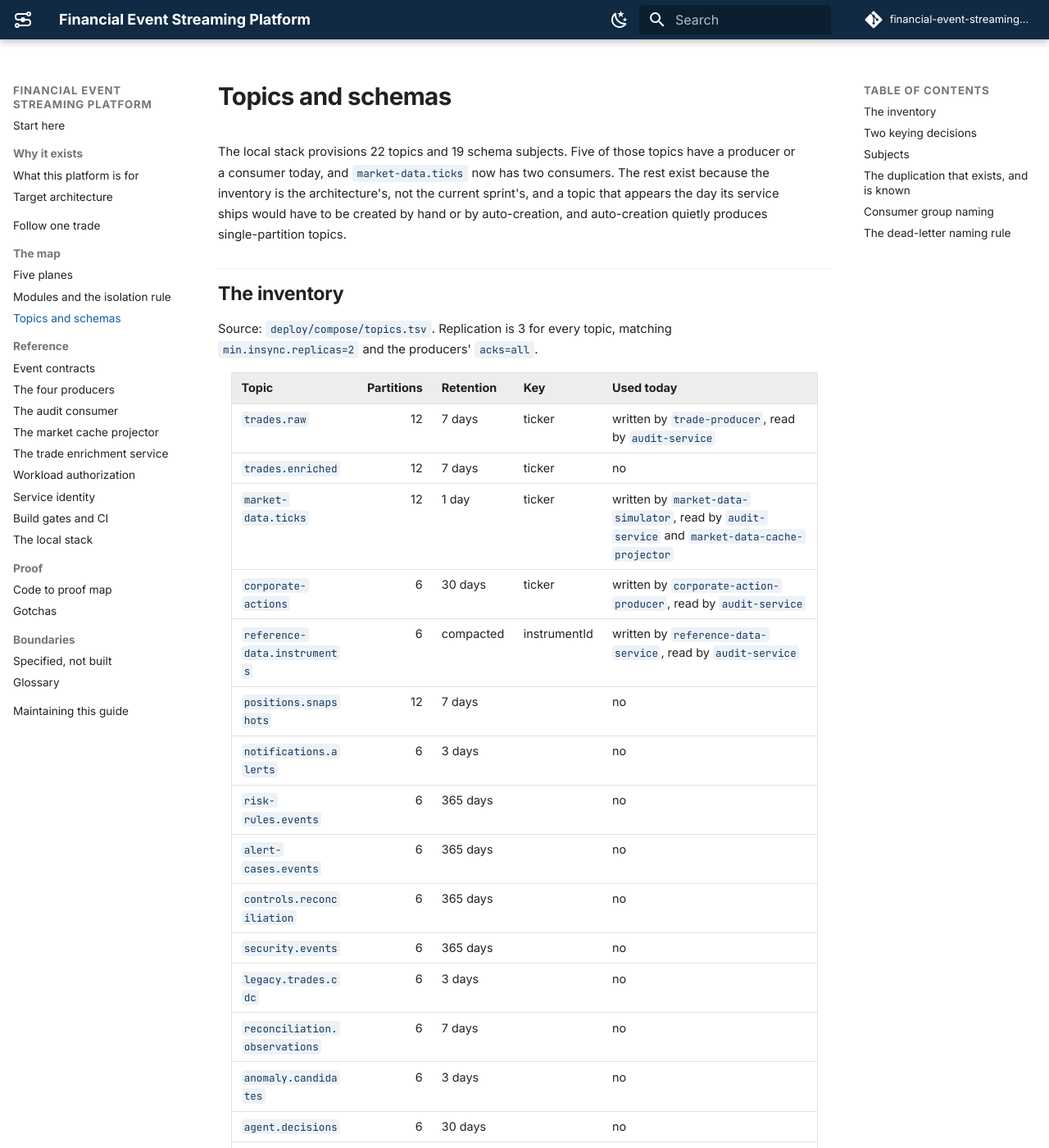
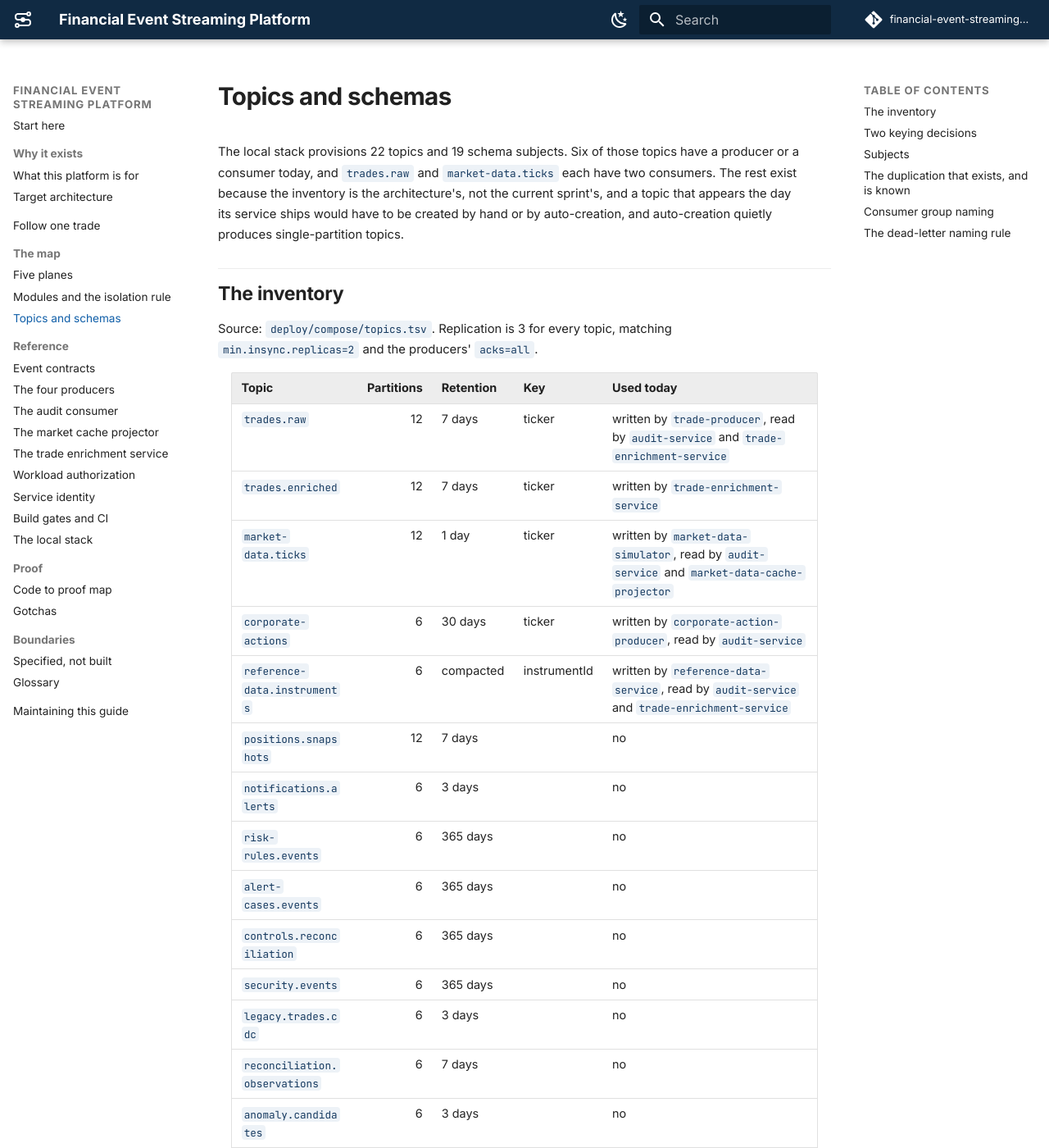
Before and after one commit to salgotraja/financial-event-streaming-platform, an MkDocs documentation site: the page built from guide/docs/topics.md, in a window 1280 px wide and 1400 px high. Shown: the whole window at 82% size. Built offline with MkDocs 1.6.1 and Material for MkDocs 9.7.7, drawn with Linux system fonts in a browser that asks for light colours; comment, search, counter and statistics services are not loaded; some of the changed text lies outside the part shown.

Commit message:
docs(guide): correct the pages trade enrichment left stale

```diff
--- a/guide/docs/topics.md
+++ b/guide/docs/topics.md
@@ -1,7 +1,8 @@
 # Topics and schemas
 
-The local stack provisions 22 topics and 19 schema subjects. Five of those topics have a producer or a
-consumer today, and `market-data.ticks` now has two consumers. The rest exist because the inventory is the architecture's, not the current sprint's,
+The local stack provisions 22 topics and 19 schema subjects. Six of those topics have a producer or a
+consumer today, and `trades.raw` and `market-data.ticks` each have two consumers. The rest exist
+because the inventory is the architecture's, not the current sprint's,
 and a topic that appears the day its service ships would have to be created by hand or by
 auto-creation, and auto-creation quietly produces single-partition topics.
 
@@ -12,11 +13,11 @@ Source: `deploy/compose/topics.tsv`. Replication is 3 for every topic, matching
 
 | Topic | Partitions | Retention | Key | Used today |
 | --- | ---: | --- | --- | --- |
-| `trades.raw` | 12 | 7 days | ticker | written by `trade-producer`, read by `audit-service` |
-| `trades.enriched` | 12 | 7 days | ticker | no |
+| `trades.raw` | 12 | 7 days | ticker | written by `trade-producer`, read by `audit-service` and `trade-enrichment-service` |
+| `trades.enriched` | 12 | 7 days | ticker | written by `trade-enrichment-service` |
 | `market-data.ticks` | 12 | 1 day | ticker | written by `market-data-simulator`, read by `audit-service` and `market-data-cache-projector` |
 | `corporate-actions` | 6 | 30 days | ticker | written by `corporate-action-producer`, read by `audit-service` |
-| `reference-data.instruments` | 6 | compacted | instrumentId | written by `reference-data-service`, read by `audit-service` |
+| `reference-data.instruments` | 6 | compacted | instrumentId | written by `reference-data-service`, read by `audit-service` and `trade-enrichment-service` |
 | `positions.snapshots` | 12 | 7 days | | no |
 | `notifications.alerts` | 6 | 3 days | | no |
 | `risk-rules.events` | 6 | 365 days | | no |
@@ -30,7 +31,7 @@ Source: `deploy/compose/topics.tsv`. Replication is 3 for every topic, matching
 | `review.decisions` | 6 | 365 days | | no |
 | `remediation.requested` | 6 | 30 days | | no |
 | `precedent.graph.sync` | 6 | 7 days | | no |
-| `trades.raw.dlq` | 12 | 30 days | source key | written by `audit-service` on quarantine |
+| `trades.raw.dlq` | 12 | 30 days | source key | written by `audit-service` and `trade-enrichment-service` on quarantine |
 | `market-data.ticks.dlq` | 12 | 30 days | source key | written by `audit-service` and `market-data-cache-projector` on quarantine |
 | `corporate-actions.dlq` | 6 | 30 days | source key | written by `audit-service` on quarantine |
 | `reference-data.instruments.dlq` | 6 | 30 days | source key | written by `audit-service` on quarantine |
```
Also changed, not shown: guide/docs/contracts.md (+2 -2 lines), guide/docs/enrichment.md (+7 -0 lines), guide/docs/not-built.md (+4 -8 lines).
